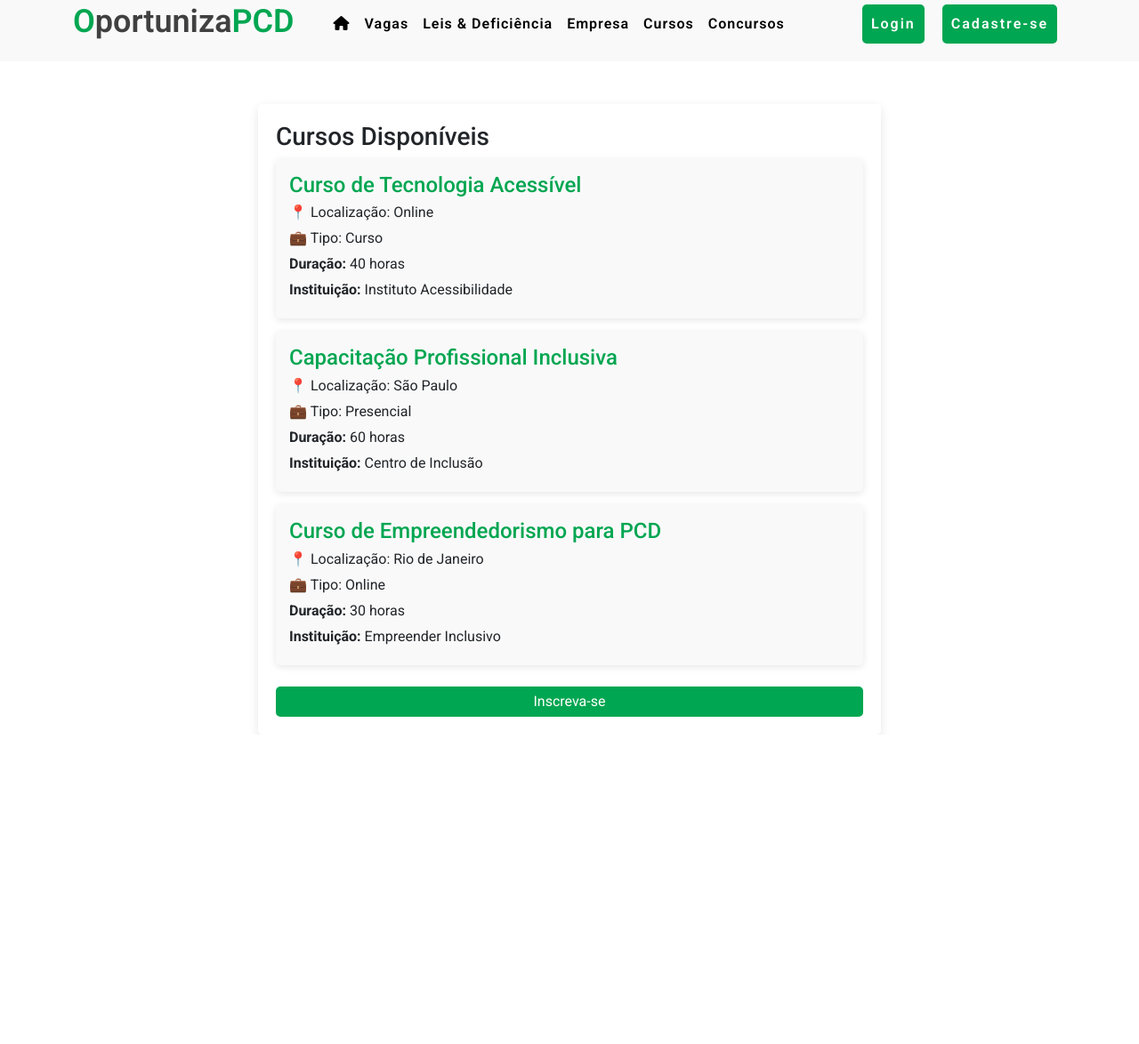
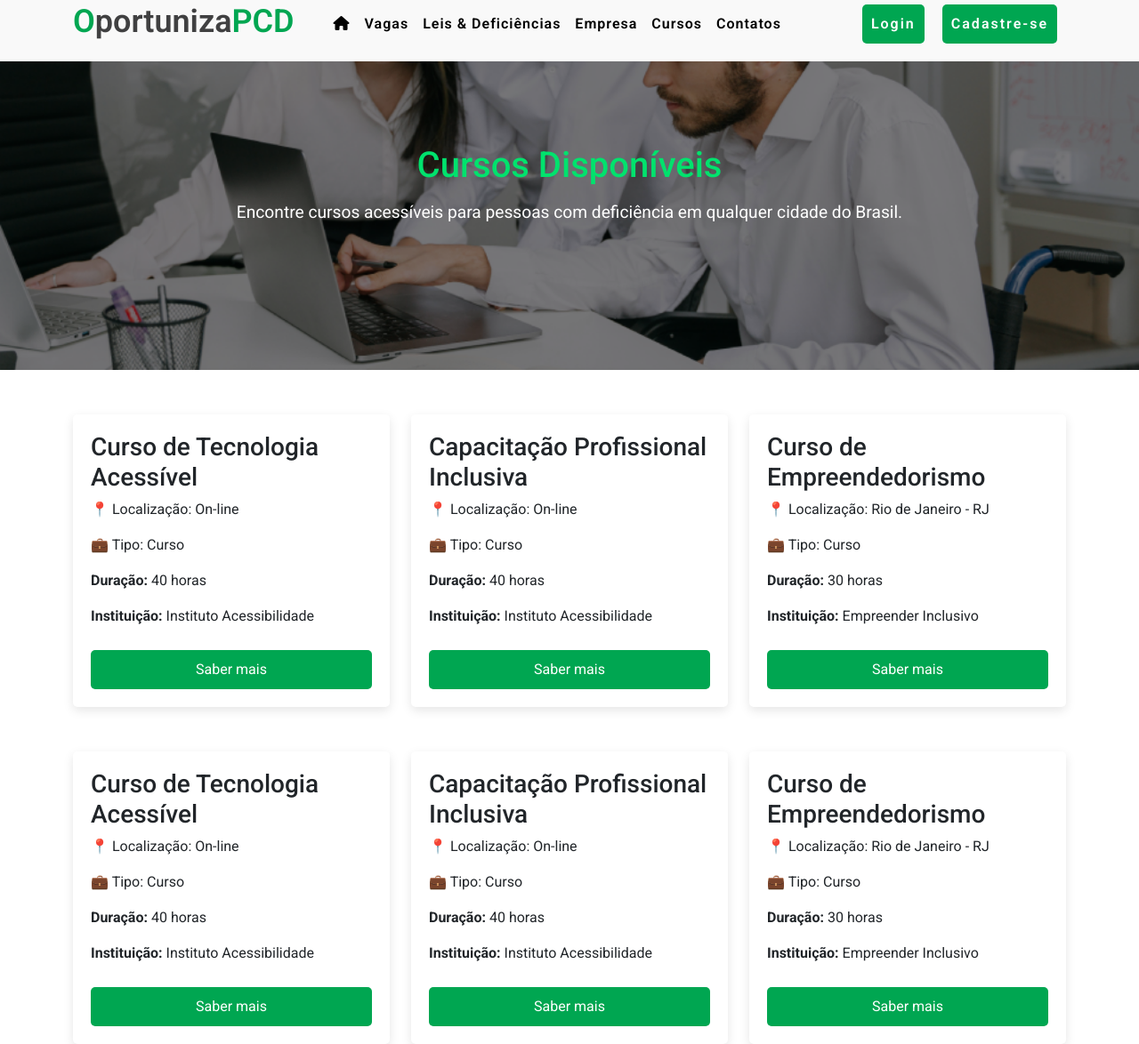
Before and after one commit to ViniBrxxx/oportuniza_pcd, a plain HTML site: page html/cursos.html in a window 1280 px wide. Shown: the part 8-1182 px from the top of the page at 89% size. Before the commit the page ends 834 px from the top, so only its background shows below. Drawn offline with nearby package versions, Linux system fonts and the light colour scheme.

Commit message:
Adição de novas páginas

```diff
--- a/html/cursos.html
+++ b/html/cursos.html
@@ -37,16 +37,16 @@
             <a class="nav-link" href="../index.html#vagas">Vagas</a>
           </li>
           <li class="nav-item">
-              <a class="nav-link" href="leis_e_deficiencia.html">Leis & Deficiência</a>
+            <a class="nav-link" href="leis_e_deficiencia.html">Leis & Deficiências</a>
           </li>
           <li class="nav-item">
             <a class="nav-link" href="empresa.html">Empresa</a>
           </li>
           <li class="nav-item">
-              <a class="nav-link" href="#cursos">Cursos</a>
+            <a class="nav-link" href="cursos.html">Cursos</a>
           </li>
           <li class="nav-item">
-              <a class="nav-link" href="#concursos">Concursos</a>
+            <a class="nav-link" href="contatos.html">Contatos</a>
           </li>
         </ul>
         <form class="d-flex">
@@ -60,42 +60,97 @@
 
   <!-- Cursos Section -->
   <section class="descricao" id="cursos">
-    <div class="container">
-        <div style="margin-top: 125px;">
-            <div class="central">
+    <div class="header-cursos">
+        <h2>Cursos Disponíveis</h2>
+        <p>Encontre cursos acessíveis para pessoas com deficiência em qualquer cidade do Brasil.</p>
+    </div>
+
+    <div class="container" style="margin-top: 50px">
+        <div class="row" style="margin-top: 50px">
+            <div class="col-md-4 py-3 py-md-0">
                 <div class="card">
                     <div class="card-body">
-                        <h3>Cursos Disponíveis</h3>
-                        <div class="flex_container">
-                            <div class="curso">
-                                <h4>Curso de Tecnologia Acessível</h4>
-                                <p>📍 Localização: Online</p>
+                        <h3>Curso de Tecnologia Acessível</h3>
+                        <p>📍 Localização: On-line</p>
                         <p>💼 Tipo: Curso</p>
                         <p><strong>Duração:</strong> 40 horas</p>
                         <p><strong>Instituição:</strong> Instituto Acessibilidade</p>
+                        <button type="submit" style="margin-top: 10px">Saber mais</button>
                     </div>
-                            <div class="curso">
-                                <h4>Capacitação Profissional Inclusiva</h4>
-                                <p>📍 Localização: São Paulo</p>
-                                <p>💼 Tipo: Presencial</p>
-                                <p><strong>Duração:</strong> 60 horas</p>
-                                <p><strong>Instituição:</strong> Centro de Inclusão</p>
                 </div>
-                            <div class="curso">
-                                <h4>Curso de Empreendedorismo para PCD</h4>
-                                <p>📍 Localização: Rio de Janeiro</p>
-                                <p>💼 Tipo: Online</p>
+            </div>
+
+            <div class="col-md-4 py-3 py-md-0">
+                <div class="card">
+                    <div class="card-body">
+                        <h3>Capacitação Profissional Inclusiva</h3>
+                        <p>📍 Localização: On-line</p>
+                        <p>💼 Tipo: Curso</p>
+                        <p><strong>Duração:</strong> 40 horas</p>
+                        <p><strong>Instituição:</strong> Instituto Acessibilidade</p>
+                        <button type="submit" style="margin-top: 10px">Saber mais</button>
+                    </div>
+                </div>
+            </div>
+
+            <div class="col-md-4 py-3 py-md-0">
+                <div class="card">
+                    <div class="card-body">
+                        <h3>Curso de Empreendedorismo</h3>
+                        <p>📍 Localização: Rio de Janeiro - RJ</p>
+                        <p>💼 Tipo: Curso</p>
                         <p><strong>Duração:</strong> 30 horas</p>
                         <p><strong>Instituição:</strong> Empreender Inclusivo</p>
-                            </div>
-                        </div>
-                        <br>
-                        <button style="border: none; padding: 5px; color: #fff; background-color: #00A651; border-radius: 5px; width: 100%;">Inscreva-se</button>
+                        <button type="submit" style="margin-top: 10px">Saber mais</button>
                     </div>
                 </div>
             </div>
         </div>
     </div>
+
+    <div class="container" style="margin-top: 50px">
+      <div class="row" style="margin-top: 50px">
+          <div class="col-md-4 py-3 py-md-0">
+              <div class="card">
+                  <div class="card-body">
+                      <h3>Curso de Tecnologia Acessível</h3>
+                      <p>📍 Localização: On-line</p>
+                      <p>💼 Tipo: Curso</p>
+                      <p><strong>Duração:</strong> 40 horas</p>
+                      <p><strong>Instituição:</strong> Instituto Acessibilidade</p>
+                      <button type="submit" style="margin-top: 10px">Saber mais</button>
+                  </div>
+              </div>
+          </div>
+
+          <div class="col-md-4 py-3 py-md-0">
+              <div class="card">
+                  <div class="card-body">
+                      <h3>Capacitação Profissional Inclusiva</h3>
+                      <p>📍 Localização: On-line</p>
+                      <p>💼 Tipo: Curso</p>
+                      <p><strong>Duração:</strong> 40 horas</p>
+                      <p><strong>Instituição:</strong> Instituto Acessibilidade</p>
+                      <button type="submit" style="margin-top: 10px">Saber mais</button>
+                  </div>
+              </div>
+          </div>
+
+          <div class="col-md-4 py-3 py-md-0">
+              <div class="card">
+                  <div class="card-body">
+                      <h3>Curso de Empreendedorismo</h3>
+                      <p>📍 Localização: Rio de Janeiro - RJ</p>
+                      <p>💼 Tipo: Curso</p>
+                      <p><strong>Duração:</strong> 30 horas</p>
+                      <p><strong>Instituição:</strong> Empreender Inclusivo</p>
+                      <button type="submit" style="margin-top: 10px">Saber mais</button>
+                  </div>
+              </div>
+          </div>
+      </div>
+    </div>
+
   </section>
   <!-- End Cursos Section -->
 
--- a/style/style-cursos.css
+++ b/style/style-cursos.css
@@ -16,18 +16,8 @@ header p {
     color: #116e30;
 }
 
-
-footer {
-    background-color: #ccf2d5;
-    color: #116e30;
-    text-align: center;
-    padding: 10px;
-    margin-top: 20px;
-}
-
-
 .descricao {
-    margin-top: 4.5rem;
+    margin-top: 1.5rem; /* Reduz a margem superior para aproximar os cursos */
     position: relative;
 }
 
@@ -83,3 +73,31 @@ button {
 button:hover {
     background-color: #006933;
 }
+
+/* Ajuste para a seção de header-cursos */
+.header-cursos {
+    background-image: url('../images/main-img.png'); /* Substitua pelo caminho da sua imagem */
+    background-size: cover;
+    background-position: center;
+    background-repeat: no-repeat;
+    text-align: center;
+    display: flex;
+    flex-direction: column;
+    justify-content: center; /* Centraliza o conteúdo verticalmente */
+    align-items: center; /* Alinha o conteúdo horizontalmente */
+    height: 50vh; /* Ajuste a altura da imagem conforme necessário */
+    color: white;
+    padding: 0 20px; /* Remove padding superior e inferior */
+}
+
+.header-cursos h2 {
+    color: #00e26d;
+    font-size: 2.5rem; /* Ajuste o tamanho da fonte conforme necessário */
+    margin: 0;
+}
+
+.header-cursos p {
+    font-size: 1.2rem;
+    color: white;
+    margin-top: 15px;
+}
--- a/style/style3.css
+++ /dev/null
@@ -1,3 +0,0 @@
-body{
-    padding-top: 50px;
-}
--- /dev/null
+++ b/style/styles-contatos.css
@@ -0,0 +1,30 @@
+h2{
+    color: #00A651;
+}
+p{
+    color: #585858;
+}
+.contato {
+    padding: 80px 0;
+}
+
+.contato img {
+    max-width: 100%;
+    height: auto;
+    border-radius: 10px;
+}
+
+.btn {
+    background-color: #00A651;
+    color: white;
+    border: none;
+    padding: 10px 20px;
+    font-size: 16px;
+    font-weight: bold;
+    border-radius: 5px;
+    transition: background-color 0.3s ease, transform 0.2s ease;
+}
+
+.btn:hover {
+    background-color: #008C43;
+}
```
Also changed, not shown: html/cadastro.html (+2 -2 lines), html/contatos.html (added, +102 -0 lines), html/empresa.html (+2 -2 lines), html/leis_e_deficiencia.html (+4 -4 lines), html/login.html (+2 -2 lines), html/vaga01.html (+2 -2 lines), html/vaga02.html (+2 -2 lines), html/vaga03.html (+2 -2 lines), html/vaga04.html (+2 -2 lines), html/vaga05.html (+2 -2 lines), html/vaga06.html (+2 -2 lines), html/vaga07.html (+2 -2 lines), html/vaga08.html (+2 -2 lines), html/vaga09.html (+2 -2 lines), 2 more files. Lines whose indentation alone changed are shown as unchanged.
